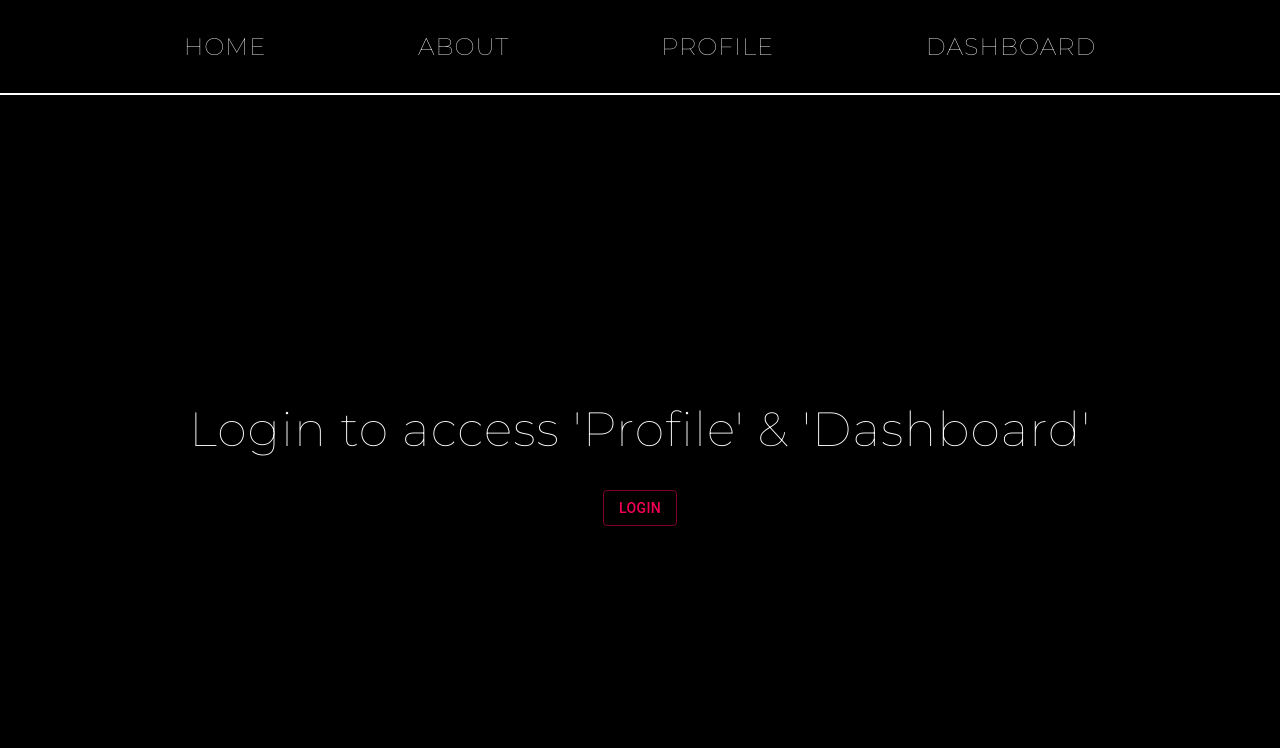
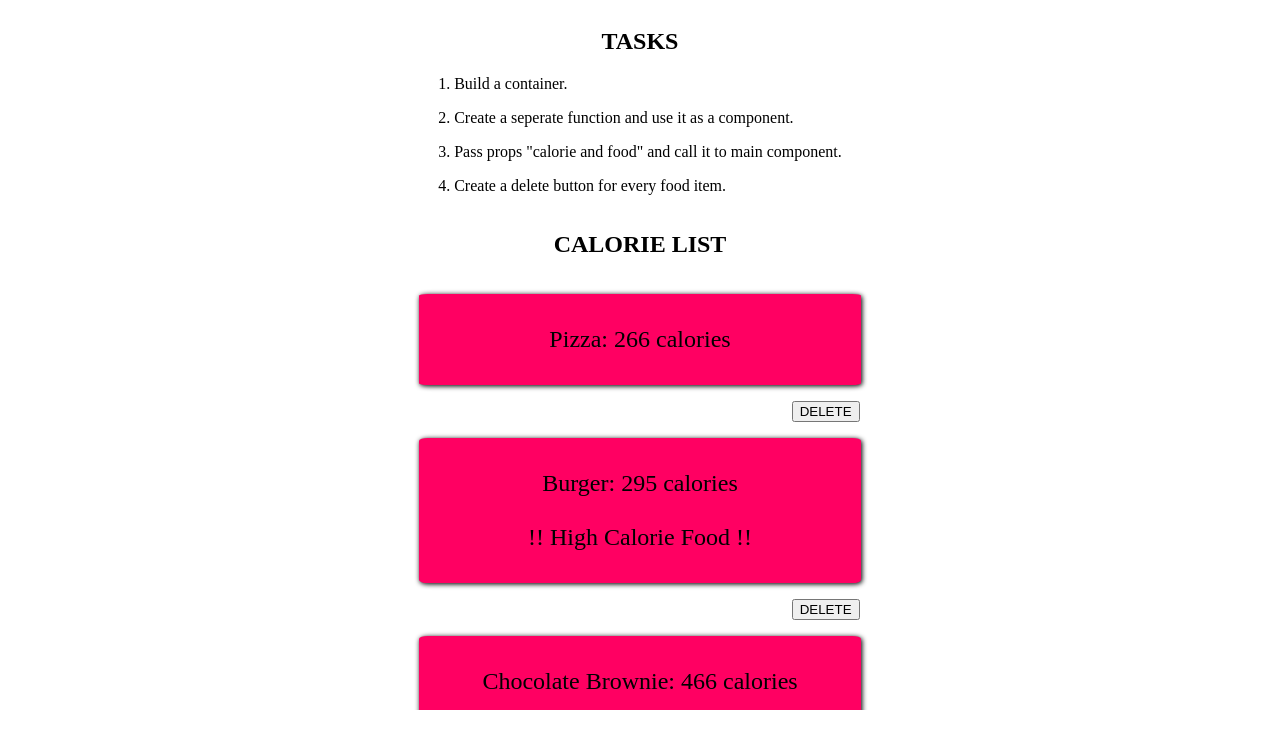
Before and after one commit to saksham-chaturvedii/DEVSNEST-Frontend, a React (Create React App) app in the folder react-js/: page / in a window 1280 px wide. Shown: the top 748 px of the page. Built offline with nearby package versions, Linux system fonts and the light colour scheme.

Commit message:
Minor adjustments - styles, To do

```diff
--- a/react-js/src/App.jsx
+++ b/react-js/src/App.jsx
@@ -3,11 +3,11 @@
 // import Day18CalorieApp from "./DAY 18/App_18_Calorie";
 // import Day18ChessboardApp from "./DAY 18/App_18_Chess";
 // For Day 19, refer to index.js directly.
-// import Day20CalorieApp from "./DAY 20/App_20";
+import Day20CalorieApp from "./DAY 20/App_20";
 // import Day21CalorieApp from "./DAY 21/App_21";
 // import Day22 from "./DAY 22/App_22";
 // import Day23 from "./DAY 23/App_23";
-import Day24 from "./DAY 24/App_24";
+// import Day24 from "./DAY 24/App_24";
 const App = () => {
   return (
     <div>
@@ -21,11 +21,11 @@ const App = () => {
                 statements, reusuable components)
               </h2>
             </div> */}
-      {/* <Day20CalorieApp/> */}
+      <Day20CalorieApp />
       {/* <Day21CalorieApp/> */}
       {/* <Day22/> */}
       {/* <Day23 /> */}
-      <Day24 />
+      {/* <Day24 /> */}
     </div>
   );
 };
--- a/react-js/src/DAY 20/Task.jsx
+++ b/react-js/src/DAY 20/Task.jsx
@@ -6,6 +6,7 @@ const tasks = () => {
       <p>1. Build a container.</p>
       <p>2. Create a seperate function and use it as a component.</p>
       <p>3. Pass props "calorie and food" and call it to main component.</p>
+      <p>4. Create a delete button for every food item.</p>
     </div>
   );
 };
```
